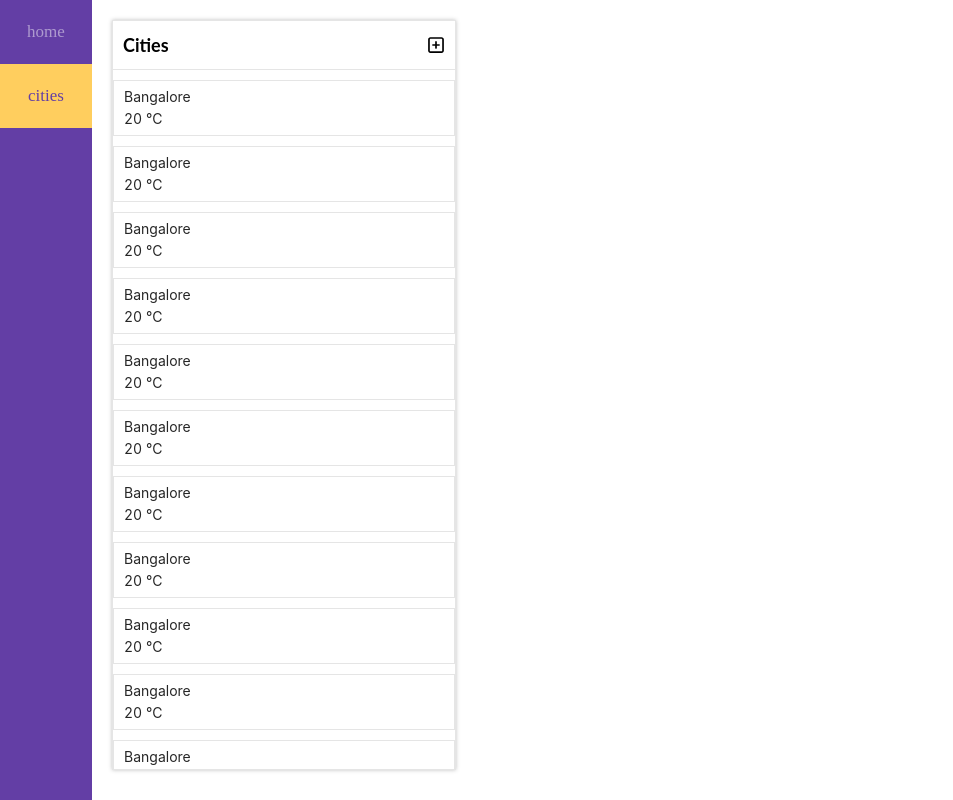
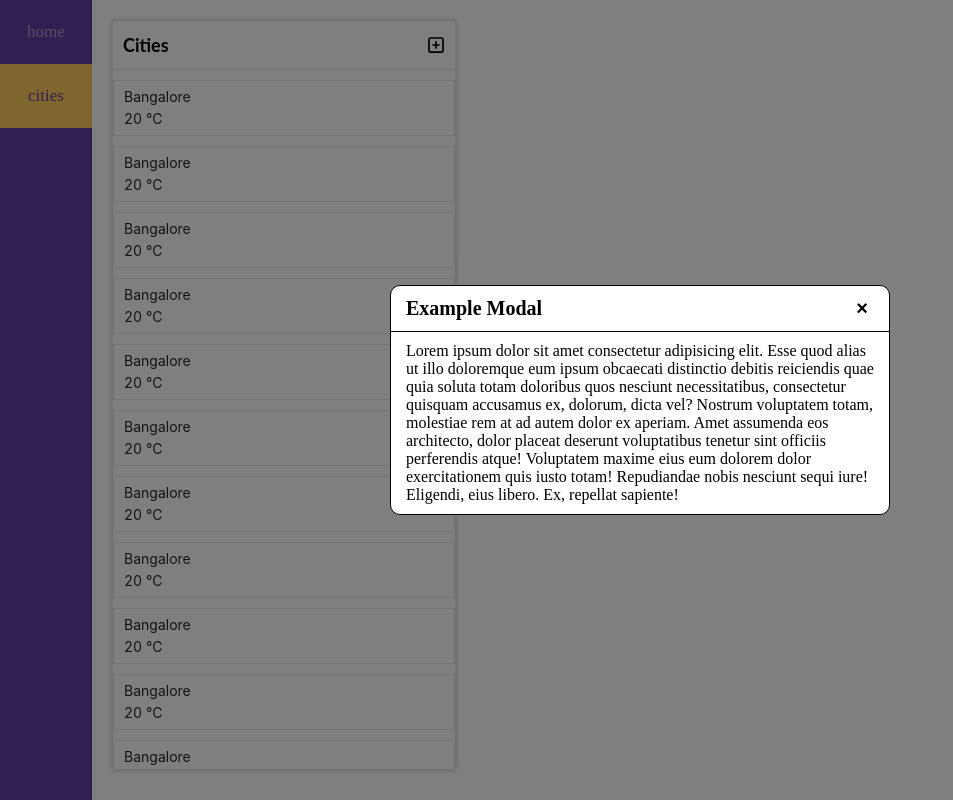
Before and after one commit to Gulshan196/weather-app-react, a React (Create React App) app: page /cities in a window 1280 px wide. Both pictures are taken after a click on the icon 436 px from the left and 44 px from the top of the page. Shown: the whole page, without its empty margins (0-953 px from the left). Built offline with nearby package versions, Linux system fonts and the light colour scheme; the HTML template or start-up script is replaced by a standard one.

Commit message:
modal implemented

```diff
--- a/src/components/Cities.js
+++ b/src/components/Cities.js
@@ -1,14 +1,15 @@
-import React, { useEffect, useRef } from 'react'
 import { FontAwesomeIcon } from '@fortawesome/react-fontawesome'
 import { faSquarePlus } from '@fortawesome/free-regular-svg-icons'
+import Modal from './Modal'
+import { useState } from 'react';
 
 const Cities = () => {
 
-  const inputReference = useRef(null);
+  const [modal,setModal] = useState(false);
 
-    useEffect(() => {
-        inputReference.current.focus();
-    }, []);
+function openModal () {
+setModal(true);
+}
   return (
     <div className='cities-container'>
       <div className='cities-wrapper'>
@@ -16,65 +17,66 @@ const Cities = () => {
           <div>
             Cities
           </div>
-          <FontAwesomeIcon icon={faSquarePlus} className='add-icon'/>
+          <FontAwesomeIcon icon={faSquarePlus} className='add-icon' onClick={openModal}/>
         </div>
         <div>
-        <div className='city-details' ref={inputReference} tabIndex={-1}>
+        <div className='city-details' tabIndex={0}>
           <div>Bangalore</div>
           <div>20 <span>&#176;</span>C</div>
         </div>
 
-        <div className='city-details' ref={inputReference} tabIndex={-1}>
+        <div className='city-details' tabIndex={0}>
           <div>Bangalore</div>
           <div>20 <span>&#176;</span>C</div>
         </div>
 
-        <div className='city-details' ref={inputReference} tabIndex={-1}>
+        <div className='city-details' tabIndex={0}>
           <div>Bangalore</div>
           <div>20 <span>&#176;</span>C</div>
         </div>
 
-        <div className='city-details' ref={inputReference} tabIndex={-1}>
+        <div className='city-details' tabIndex={0}>
           <div>Bangalore</div>
           <div>20 <span>&#176;</span>C</div>
         </div>
 
-        <div className='city-details' ref={inputReference} tabIndex={-1}>
+        <div className='city-details' tabIndex={0}>
           <div>Bangalore</div>
           <div>20 <span>&#176;</span>C</div>
         </div>
 
-        <div className='city-details' ref={inputReference} tabIndex={-1}>
+        <div className='city-details' tabIndex={0}>
           <div>Bangalore</div>
           <div>20 <span>&#176;</span>C</div>
         </div>
 
-        <div className='city-details' ref={inputReference} tabIndex={-1}>
+        <div className='city-details' tabIndex={0}>
           <div>Bangalore</div>
           <div>20 <span>&#176;</span>C</div>
         </div>
 
-        <div className='city-details' ref={inputReference} tabIndex={-1}>
+        <div className='city-details' tabIndex={0}>
           <div>Bangalore</div>
           <div>20 <span>&#176;</span>C</div>
         </div>
 
-        <div className='city-details'ref={inputReference} tabIndex={-1}>
+        <div className='city-details' tabIndex={0}>
           <div>Bangalore</div>
           <div>20 <span>&#176;</span>C</div>
         </div>
 
-        <div className='city-details'>
+        <div className='city-details' tabIndex={0}>
           <div>Bangalore</div>
           <div>20 <span>&#176;</span>C</div>
         </div>
 
-        <div className='city-details'>
+        <div className='city-details' tabIndex={0}>
           <div>Bangalore</div>
           <div>20 <span>&#176;</span>C</div>
         </div>
       </div>
       </div>
+      <Modal modal = {modal} setModal = {setModal}/>
     </div>
   )
 }
--- a/src/components/Home.js
+++ b/src/components/Home.js
@@ -1,6 +1,7 @@
 import React, { useEffect } from 'react'
 
 const Home = ({setActive}) => {
+
    // component did mount
     useEffect(()=>{
         setActive(true);
@@ -8,7 +9,6 @@ const Home = ({setActive}) => {
 
       // component will unmount
       useEffect(()=>{
-
      return () => {
         setActive(false);
      }
--- /dev/null
+++ b/src/components/Modal.js
@@ -0,0 +1,24 @@
+import React from 'react'
+
+const Modal = ({modal,setModal}) => {
+    function closeModal() {
+        setModal(false);
+    }
+  return (
+    <div>
+         {/* <button data-modal-target="#modal">Open Modal</button> */}
+  <div className={modal ? "modal show":"modal"} id="modal">
+    <div className="modal-header">
+      <div className="title">Example Modal</div>
+      <button data-close-button className="close-button" onClick={closeModal}>&times;</button>
+    </div>
+    <div className="modal-body">
+      Lorem ipsum dolor sit amet consectetur adipisicing elit. Esse quod alias ut illo doloremque eum ipsum obcaecati distinctio debitis reiciendis quae quia soluta totam doloribus quos nesciunt necessitatibus, consectetur quisquam accusamus ex, dolorum, dicta vel? Nostrum voluptatem totam, molestiae rem at ad autem dolor ex aperiam. Amet assumenda eos architecto, dolor placeat deserunt voluptatibus tenetur sint officiis perferendis atque! Voluptatem maxime eius eum dolorem dolor exercitationem quis iusto totam! Repudiandae nobis nesciunt sequi iure! Eligendi, eius libero. Ex, repellat sapiente!
+    </div>
+  </div>
+  <div id="overlay" className={modal ? "show" : ""} onClick={closeModal}></div>
+    </div>
+  )
+}
+
+export default Modal
--- a/src/index.css
+++ b/src/index.css
@@ -152,3 +152,65 @@ html {
 .cities-wrapper > div{
   overflow-y: scroll;
 }
+
+
+.modal {
+  position: fixed;
+  top: 50%;
+  left: 50%;
+  transform: translate(-50%, -50%) scale(0);
+  transition: 200ms ease-in-out;
+  border: 1px solid black;
+  border-radius: 10px;
+  z-index: 10;
+  background-color: white;
+  width: 500px;
+  max-width: 80%;
+}
+
+.modal.show {
+  transform: translate(-50%, -50%) scale(1);
+}
+
+.modal-header {
+  padding: 10px 15px;
+  display: flex;
+  justify-content: space-between;
+  align-items: center;
+  border-bottom: 1px solid black;
+}
+
+.modal-header .title {
+  font-size: 1.25rem;
+  font-weight: bold;
+}
+
+.modal-header .close-button {
+  cursor: pointer;
+  border: none;
+  outline: none;
+  background: none;
+  font-size: 1.25rem;
+  font-weight: bold;
+}
+
+.modal-body {
+  padding: 10px 15px;
+}
+
+#overlay {
+  position: fixed;
+  opacity: 0;
+  transition: 200ms ease-in-out;
+  top: 0;
+  left: 0;
+  right: 0;
+  bottom: 0;
+  background-color: rgba(0, 0, 0, .5);
+  pointer-events: none;
+}
+
+#overlay.show {
+  opacity: 1;
+  pointer-events: all;
+}
```
Also changed, not shown: src/components/data.js (added, +8 -0 lines).
